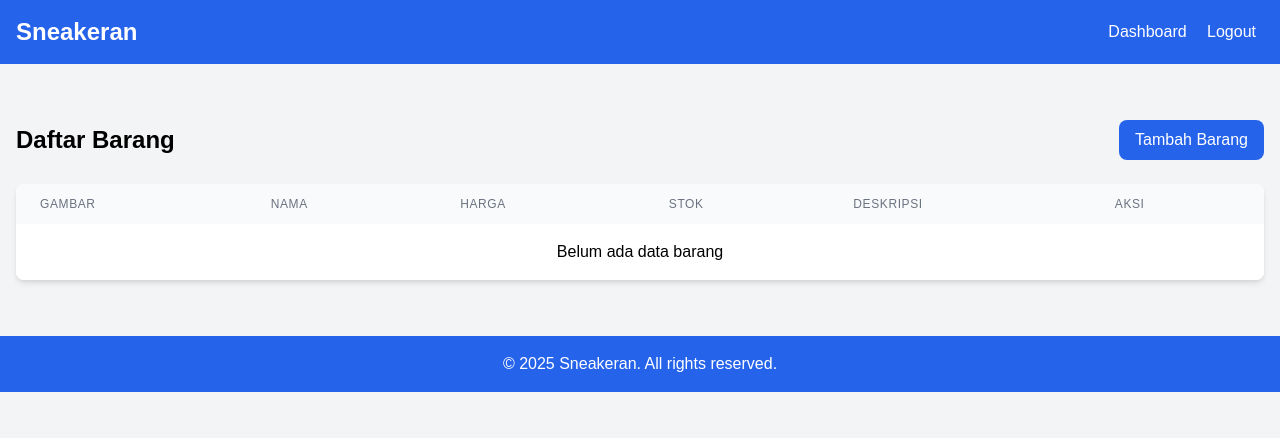
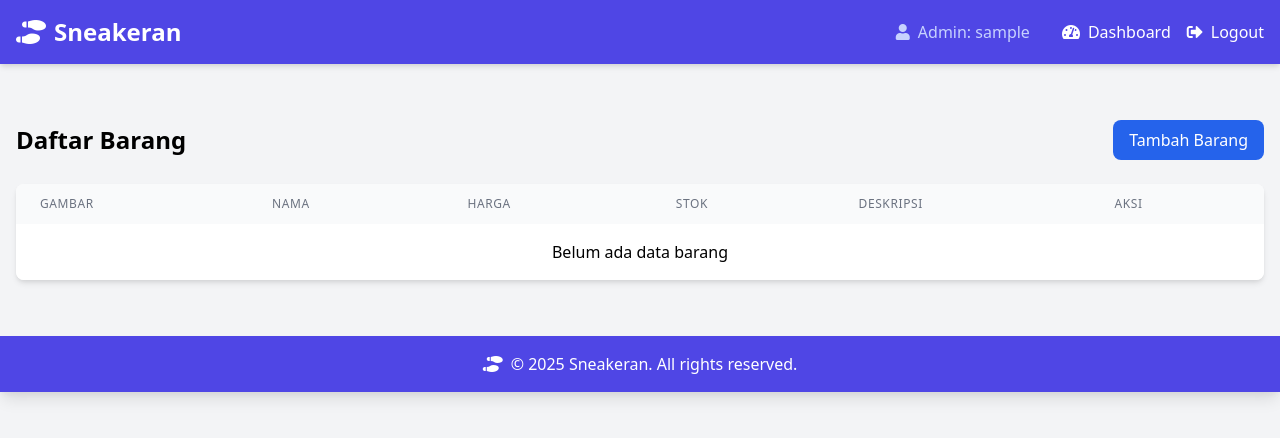
Before and after one commit to akbarwjyy/sneakeran, a PHP site: page /admin/barang_list.php in a window 1280 px wide. Shown: the top 438 px of the page. Run offline with PHP 8.4, Linux system fonts and the light colour scheme; the visitor is signed in with stand-in values (Sample User, id 1); data that the repository does not hold is empty.

Commit message:
update header and footer

```diff
--- a/layouts/footer.php
+++ b/layouts/footer.php
@@ -1,5 +1,10 @@
-<footer class="bg-blue-600 text-white text-center p-4 mt-6">
-    <p>&copy; 2025 Sneakeran. All rights reserved.</p>
+<footer class="bg-indigo-600 text-white p-4 mt-6 shadow-lg">
+    <div class="container mx-auto">
+        <div class="flex justify-center items-center space-x-2">
+            <i class="fas fa-shoe-prints"></i>
+            <p>&copy; 2025 Sneakeran. All rights reserved.</p>
+        </div>
+    </div>
 </footer>
 </body>
 
--- a/layouts/header.php
+++ b/layouts/header.php
@@ -1,6 +1,20 @@
 <?php
 if (session_status() === PHP_SESSION_NONE) {
     session_start();
+}
+
+// Menentukan base URL berdasarkan jenis user yang login
+$baseUrl = 'index.php';
+$logoutUrl = 'logout.php';
+if (isset($_SESSION['id_admin'])) {
+    // Jika yang login adalah admin
+    if (strpos($_SERVER['PHP_SELF'], '/admin/') !== false) {
+        $baseUrl = 'dashboard.php';
+        $logoutUrl = 'logout.php';
+    } else {
+        $baseUrl = 'admin/dashboard.php';
+        $logoutUrl = 'admin/logout.php';
+    }
 }
 ?>
 <!DOCTYPE html>
@@ -9,28 +23,64 @@ if (session_status() === PHP_SESSION_NONE) {
 <head>
     <meta charset="UTF-8">
     <meta name="viewport" content="width=device-width, initial-scale=1.0">
-    <title>Sneakeran</title>
+    <title>Sneakeran - Admin Dashboard</title>
     <link href="https://cdn.jsdelivr.net/npm/tailwindcss@2.2.19/dist/tailwind.min.css" rel="stylesheet">
-    <link rel="stylesheet" href="assets/css/style.css">
+    <link rel="stylesheet" href="https://cdnjs.cloudflare.com/ajax/libs/font-awesome/5.15.4/css/all.min.css">
+    <style>
+        .nav-link {
+            transition: all 0.3s ease;
+        }
+
+        .nav-link:hover {
+            opacity: 0.8;
+        }
+    </style>
 </head>
 
 <body class="bg-gray-100">
-    <nav class="bg-blue-600 p-4">
+    <nav class="bg-indigo-600 p-4 shadow-md">
         <div class="container mx-auto flex justify-between items-center">
-            <a href="index.php" class="text-white text-2xl font-bold">Sneakeran</a>
-            <div>
+            <a href="<?php echo $baseUrl; ?>"
+                class="text-white text-2xl font-bold hover:text-indigo-200 transition duration-300">
+                <i class="fas fa-shoe-prints mr-2"></i>Sneakeran
+            </a>
+            <div class="flex items-center space-x-4">
                 <?php if (isset($_SESSION['id_user'])): ?>
-                    <a href="user/riwayat.php" class="text-white mx-2">Riwayat</a>
-                    <a href="logout.php" class="text-white mx-2">Logout</a>
+                    <a href="user/riwayat.php"
+                        class="nav-link text-white hover:text-indigo-200 flex items-center">
+                        <i class="fas fa-history mr-2"></i>Riwayat
+                    </a>
+                    <a href="logout.php"
+                        class="nav-link text-white hover:text-indigo-200 flex items-center">
+                        <i class="fas fa-sign-out-alt mr-2"></i>Logout
+                    </a>
                 <?php elseif (isset($_SESSION['id_admin'])): ?>
-                    <a href="dashboard.php" class="text-white mx-2">Dashboard</a>
-                    <a href="logout.php" class="text-white mx-2">Logout</a>
+                    <span class="text-indigo-200 mr-4">
+                        <i class="fas fa-user mr-2"></i>Admin: <?php echo htmlspecialchars($_SESSION['username']); ?>
+                    </span>
+                    <a href="<?php echo strpos($_SERVER['PHP_SELF'], '/admin/') !== false ? 'dashboard.php' : 'admin/dashboard.php'; ?>"
+                        class="nav-link text-white hover:text-indigo-200 flex items-center">
+                        <i class="fas fa-tachometer-alt mr-2"></i>Dashboard
+                    </a>
+                    <a href="<?php echo $logoutUrl; ?>"
+                        class="nav-link text-white hover:text-indigo-200 flex items-center">
+                        <i class="fas fa-sign-out-alt mr-2"></i>Logout
+                    </a>
                 <?php else: ?>
-                    <a href="user/login_user.php" class="text-white mx-2">Login</a>
-                    <a href="user/register_user.php" class="text-white mx-2">Register</a>
-                    <a href="admin/login_admin.php" class="text-white mx-2">Admin</a>
+                    <a href="user/login_user.php"
+                        class="nav-link text-white hover:text-indigo-200 flex items-center">
+                        <i class="fas fa-sign-in-alt mr-2"></i>Login
+                    </a>
+                    <a href="user/register_user.php"
+                        class="nav-link text-white hover:text-indigo-200 flex items-center">
+                        <i class="fas fa-user-plus mr-2"></i>Register
+                    </a>
+                    <a href="login_admin.php"
+                        class="nav-link text-white hover:text-indigo-200 flex items-center">
+                        <i class="fas fa-user-shield mr-2"></i>Admin
+                    </a>
                 <?php endif; ?>
             </div>
         </div>
     </nav>
-    <div class="container mx-auto mt-6">
+    <div class="container mx-auto mt-6"> </div>
```
Also changed, not shown: assets/img/685387058e3bf.jpeg (added), assets/img/685388174a871.jpeg (added).
